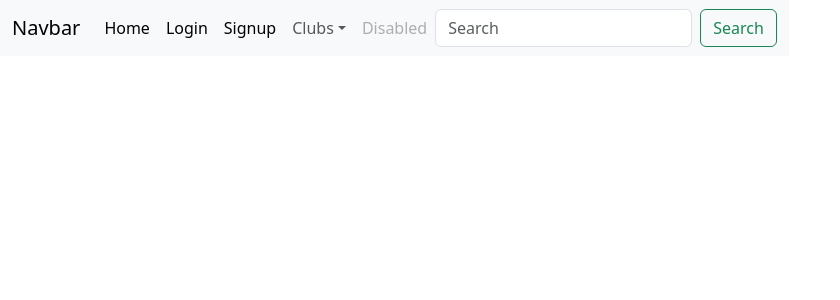
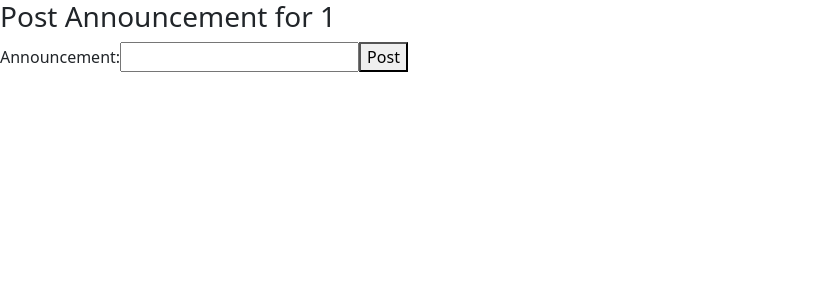
Before and after one commit to FarihaNK/Student-Groups-App, a React (Create React App) app in the folder frontend/: page /postannouncement/1 in a window 1280 px wide. Shown: the top 300 px of the page, without its empty margins (0-840 px from the left). Built offline with nearby package versions, Linux system fonts and the light colour scheme.

Commit message:
add post announcements hook and api request

```diff
--- a/frontend/src/App.js
+++ b/frontend/src/App.js
@@ -11,13 +11,14 @@ import Recognition from './pages/Recognition';
 import GenGroup from './pages/GenGroup';
 import ExecGroup from './pages/ExecGroup';
 import Announcements from './pages/Announcements';
+import PostAnnouncement from './pages/PostAnnouncement';
 
 function App() {
   const { user } = useAuthContext();
 
   return (
     <div className="App">
-      {user ? <Sidebar /> : <Navbar />}
+      {/* {user ? <Sidebar /> : <Navbar />} */}
       <BrowserRouter>
         <Routes>
           <Route path="/" element={<Home />} />
@@ -28,6 +29,7 @@ function App() {
           <Route path="/execgroup/:studentGroupname" element={<ExecGroup />} />
           <Route path="/recognition" element={<Recognition />} />
           <Route path="/announcements" element={<Announcements />} />
+          <Route path="/postannouncement/:studentGroupname" element={<PostAnnouncement />} />
         </Routes>
       </BrowserRouter>
     </div>
--- /dev/null
+++ b/frontend/src/hooks/usePostAnnouncement.js
@@ -0,0 +1,31 @@
+import { useState } from "react";
+
+export const usePostAnnouncement =() => {
+    const [error, setError] = useState(null)
+    const [isLoading, setIsLoading] = useState(null)
+
+    const postAnnouncement = async (studentGroupname, text) => {
+        setIsLoading(true)
+        setError(null)
+        const postData = {
+            groupname: studentGroupname,
+            text: text,
+        }
+
+        const response = await fetch('/api/announcements', {
+            method: "POST",
+            headers: {'Content-Type': 'application/json'},
+            body: JSON.stringify(postData),
+        })
+        const json = await response.json()
+
+        if (!response.ok) {
+            setIsLoading(false)
+            setError(json.error)
+        }
+        if (response.ok) {
+            setIsLoading(false)
+        }
+    }
+    return {postAnnouncement, isLoading, error}
+}
--- a/frontend/src/pages/Announcements.js
+++ b/frontend/src/pages/Announcements.js
@@ -7,12 +7,15 @@ function Announcements() {
    const [announcements, setAnnouncements] = useState("");
 
     // Function to create a card for each student group
-  const createCard = (groupname, text) => {
+  const createCard = (groupname, text, createdate, updatedate) => {
     return (
       <div className="card" style={{ width: '18rem', margin: '10px' }}>
         <div className="card-body">
           <h5 className="card-title">{groupname}</h5>
           <p className="card-text">{text}</p>
+          <br/>
+          <p><em>posted at: {createdate}</em></p>
+          <p><em>last edited: {updatedate}</em></p>
         </div>
       </div>
     );
@@ -35,7 +38,7 @@ function Announcements() {
   const announcementsCards =
     announcements &&
     announcements.map((announcement) => {
-      return createCard(announcement.groupname, announcement.text);
+      return createCard(announcement.groupname, announcement.text, announcement.createdAt, announcement.updatedAt);
     });
 
     return(
--- a/frontend/src/pages/ExecGroup.js
+++ b/frontend/src/pages/ExecGroup.js
@@ -14,11 +14,20 @@ const ExecGroup = () => {
     return(
         <div>
             <div className="info">
-                <h1>this is {studentGroupname}</h1>
+                <h1>this is {studentGroupname} executive</h1>
                 <h3>{foundGroup.description}</h3>
                 <h5>{foundGroup.email}</h5>
                 <h5>{foundGroup.instagram}</h5>
                 <h5>{foundGroup.programs}</h5>
+            </div>
+            <div class="card" style={{ width: '18rem', margin: '10px' }}>
+                <div class="card-body">
+                    <h5 class="card-title">Post an Announcement</h5>
+                    <p class="card-text">Some quick example text to build on the card title and make up the bulk of the card's content.</p>
+                    <Link to={`/postannouncement/${encodeURIComponent(studentGroupname)}`} className="btn btn-primary">
+                        Post
+                    </Link>
+                </div>
             </div>
             <div class="card" style={{ width: '18rem', margin: '10px' }}>
                 <div class="card-body">
--- /dev/null
+++ b/frontend/src/pages/PostAnnouncement.js
@@ -0,0 +1,35 @@
+import { useState } from "react"
+import { usePostAnnouncement } from "../hooks/usePostAnnouncement"
+import { useParams } from 'react-router-dom';
+
+const PostAnnouncement = () => {
+    const [text, setText] = useState("")
+    const {postAnnouncement, error, isLoading} = usePostAnnouncement()
+
+    const { studentGroupname } = useParams();
+
+    const handleSubmit = async (e) => {
+        e.preventDefault()
+
+        await postAnnouncement(studentGroupname, text)
+    }
+
+    return(
+        <form className="postAnnouncement" onSubmit={handleSubmit}>
+            <h3>Post Announcement for {decodeURIComponent(studentGroupname)}</h3>
+
+            <label>Announcement:</label>
+            <input
+            type="text"
+            onChange={(e) => setText(e.target.value)}
+            value = {text}
+            />
+
+            <button disabled={isLoading}> Post</button>
+            {error && <div className="error">testing this{error}</div>}
+        </form>
+    )
+
+}
+
+export default PostAnnouncement
--- a/frontend/src/pages/genGroup.js
+++ b/frontend/src/pages/genGroup.js
@@ -14,7 +14,7 @@ const GenGroup = () => {
     return(
         <div>
             <div className="info">
-                <h1>this is {studentGroupname}</h1>
+                <h1>this is {studentGroupname} general</h1>
                 <h3>{foundGroup.description}</h3>
                 <h5>{foundGroup.email}</h5>
                 <h5>{foundGroup.instagram}</h5>
```
